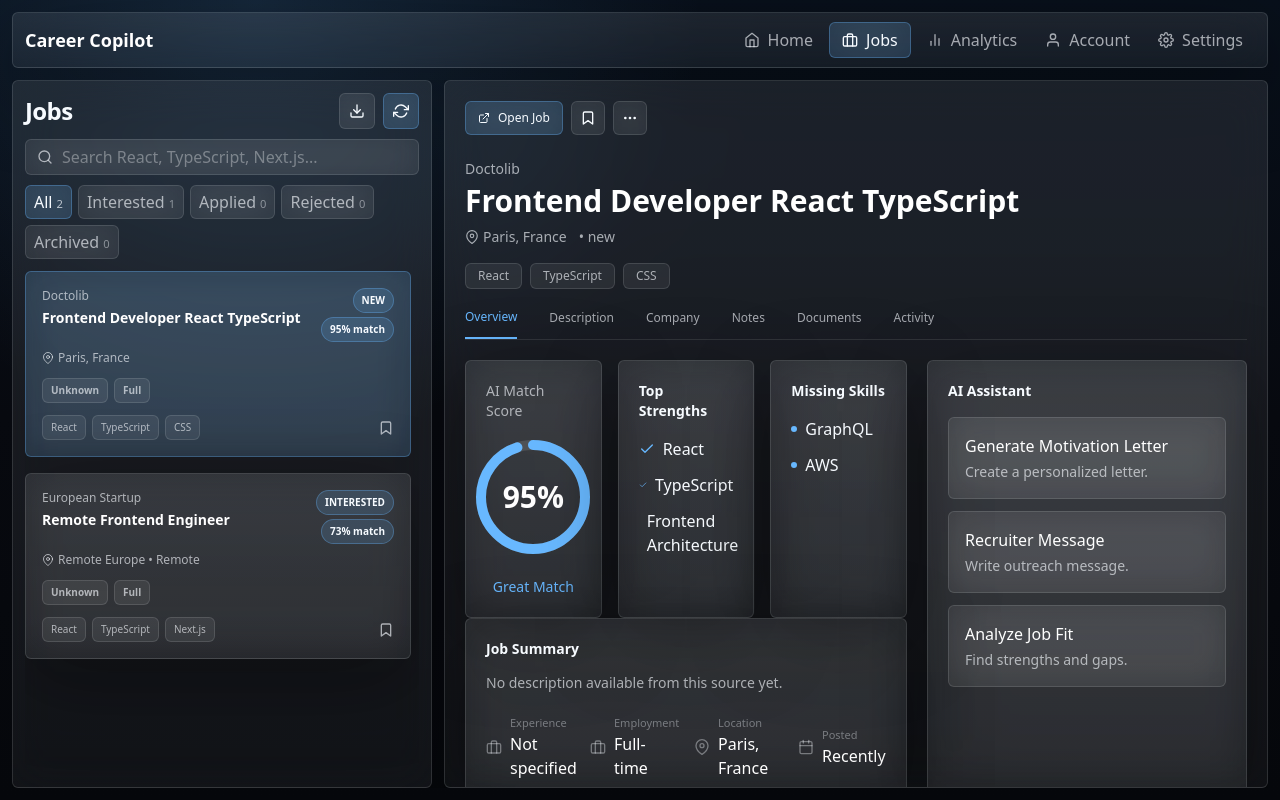
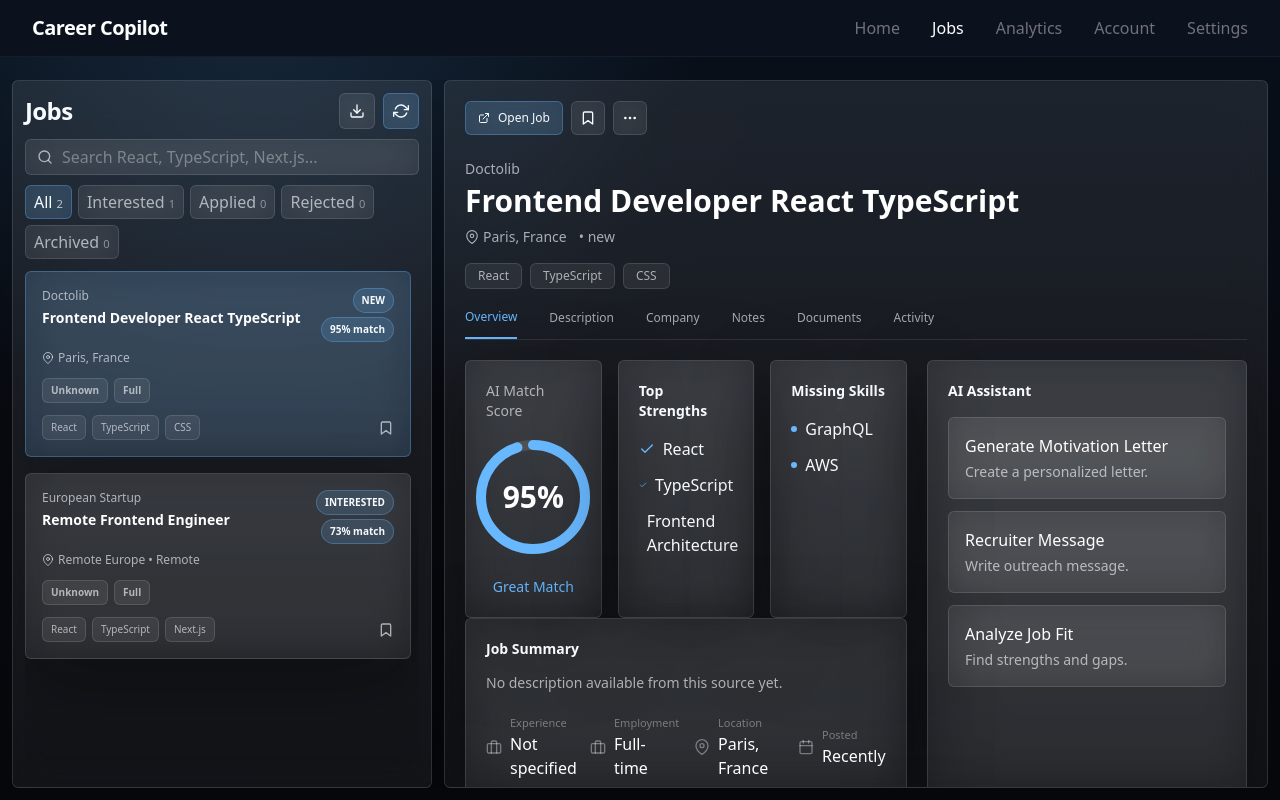
Before and after one commit to martalewan/job-hunt-copilot, a React (Vite) app: page / in a window 1280 px wide. Built offline with nearby package versions, Linux system fonts and the light colour scheme; no server answers.

Commit message:
style: Update navigation styles

```diff
--- a/src/App.tsx
+++ b/src/App.tsx
@@ -3,9 +3,9 @@ import { JobDetailsPanel } from './components/JobDetailsPanel';
 import { mockJobs } from './data/mockJobs';
 import type { Job } from './types/job';
 import { fetchScrapedJobs, type ScrapedJobsMeta } from './services/scrapedJobs';
-import { AppRail } from './components/AppRail';
 import { JobsPanel } from './components/JobsPanel';
 import { HomePage } from './components/HomePage';
+import { AppNavbar } from './components/AppNavbar';
 
 type AppView = 'home' | 'jobs' | 'analytics' | 'account' | 'settings';
 type JobFilter = 'all' | 'interested' | 'applied' | 'rejected' | 'archived';
@@ -118,8 +118,8 @@ function App() {
   }, [jobs, search, activeJobFilter]);
 
   return (
-    <main className="app-shell flex h-screen flex-col gap-3 p-3">
-      <AppRail activeView={activeView} setActiveView={setActiveView} />
+    <main className="app-shell relative flex h-screen flex-col gap-3 p-3 pt-20">
+      <AppNavbar activeView={activeView} setActiveView={setActiveView} />
 
       <div className="min-h-0 flex-1">
         {activeView === 'home' && <HomePage jobs={jobs} />}
--- /dev/null
+++ b/src/components/AppNavbar.tsx
@@ -0,0 +1,73 @@
+type AppView =
+    | 'home'
+    | 'jobs'
+    | 'analytics'
+    | 'account'
+    | 'settings';
+
+type AppNavbarProps = {
+    activeView: AppView;
+    setActiveView: (view: AppView) => void;
+};
+
+const navTopItems: {
+    label: string;
+    view: AppView;
+}[] = [
+        { label: 'Home', view: 'home' },
+        { label: 'Jobs', view: 'jobs' },
+        { label: 'Analytics', view: 'analytics' },
+        { label: 'Account', view: 'account' },
+    ];
+
+const navBottomItems: {
+    label: string;
+    view: AppView;
+}[] = [
+        { label: 'Settings', view: 'settings' },
+    ];
+
+export function AppNavbar({
+    activeView,
+    setActiveView,
+}: AppNavbarProps) {
+    const items = [
+        ...navTopItems,
+        ...navBottomItems,
+    ];
+
+    return (
+        <header className="absolute top-0 left-0 right-0 z-50 border-b border-white/5 bg-(--color-dark-soft)">
+            <div className="mx-auto flex h-14 items-center justify-between px-8">
+                <h1 className="text-xl font-semibold tracking-tight text-white">
+                    Career Copilot
+                </h1>
+
+                <nav className="flex items-center gap-8">
+                    {items.map(
+                        ({ label, view }) => (
+                            <button
+                                key={view}
+                                onClick={() =>
+                                    setActiveView(
+                                        view
+                                    )
+                                }
+                                className={`relative bg-transparent text-sm font-medium transition-colors cursor-pointer
+                                ${activeView ===
+                                        view
+                                        ? 'text-white'
+                                        : 'text-zinc-500 hover:text-zinc-300'
+                                    }`}
+                            >
+                                {label}
+
+
+                            </button>
+                        )
+                    )}
+                </nav>
+            </div>
+        </header>
+    );
+}
--- a/src/components/AppRail.tsx
+++ /dev/null
@@ -1,53 +0,0 @@
-import {
-    FiHome,
-    FiBriefcase,
-    FiBarChart2,
-    FiSettings,
-    FiUser,
-} from 'react-icons/fi';
-
-type AppView = 'home' | 'jobs' | 'analytics' | 'account' | 'settings';
-
-type AppRailProps = {
-    activeView: AppView;
-    setActiveView: (view: AppView) => void;
-};
-
-const navTopItems: { label: string; view: AppView; icon: React.ElementType }[] = [
-    { label: 'Home', view: 'home', icon: FiHome },
-    { label: 'Jobs', view: 'jobs', icon: FiBriefcase },
-    { label: 'Analytics', view: 'analytics', icon: FiBarChart2 },
-    { label: 'Account', view: 'account', icon: FiUser },
-];
-
-const navBottomItems: { label: string; view: AppView; icon: React.ElementType }[] = [
-    { label: 'Settings', view: 'settings', icon: FiSettings },
-];
-
-export function AppRail({ activeView, setActiveView }: AppRailProps) {
-    const items = [...navTopItems, ...navBottomItems];
-
-    return (
-        <header className="glass-panel flex h-14 shrink-0 items-center justify-between rounded-md px-3">
-            <h1 className="shrink-0 text-lg font-semibold text-white">
-                Career Copilot
-            </h1>
-
-            <nav className="flex min-w-0 items-center gap-1 overflow-x-auto">
-                {items.map(({ label, view, icon: Icon }) => (
-                    <button
-                        key={view}
-                        onClick={() => setActiveView(view)}
-                        className={`inline-flex h-9 shrink-0 items-center gap-2 rounded-md px-3 text-sm transition ${activeView === view
-                            ? 'accent-control'
-                            : 'muted hover:text-white'
-                            }`}
-                    >
-                        <Icon className="h-4 w-4" />
-                        {label}
-                    </button>
-                ))}
-            </nav>
-        </header>
-    );
-}
```
Also changed, not shown: src/index.css (line endings or trailing spaces).
